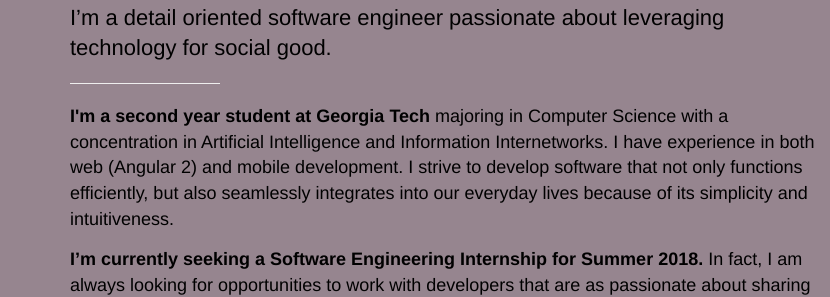
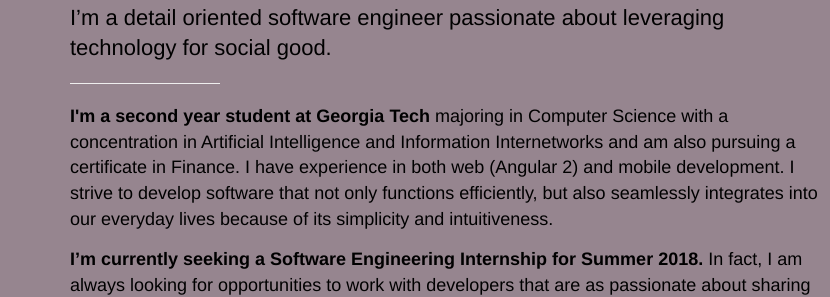
Before and after one commit to skeshive/Old-Portfolio-Website, a website: page index.html in a window 1280 px wide. Shown: the part 1002-1299 px from the top of the page, 0-830 px from the left. Drawn offline with Linux system fonts and the light colour scheme.

Commit message:
Updated resume and description

```diff
--- a/index.html
+++ b/index.html
@@ -76,7 +76,7 @@
                           <h5> I’m a detail oriented software engineer passionate about leveraging technology for social good. </h5>
                           <hr width="150" align="LEFT">
                           <div class="intro-description"> <strong> I'm a second year student at Georgia Tech </strong> majoring in Computer Science
-                            with a concentration in Artificial Intelligence and Information Internetworks. I have experience in both web (Angular 2) and mobile development.
+                            with a concentration in Artificial Intelligence and Information Internetworks and am also pursuing a certificate in Finance. I have experience in both web (Angular 2) and mobile development.
                             I strive to develop software that not only functions efficiently, but also seamlessly integrates into our everyday lives because of its
                             simplicity and intuitiveness. </div>
                           <div class="intro-description"> <strong> I’m currently seeking a Software Engineering Internship for Summer 2018. </strong> In fact, I am always looking for opportunities
```
Also changed, not shown: 1 other file.
